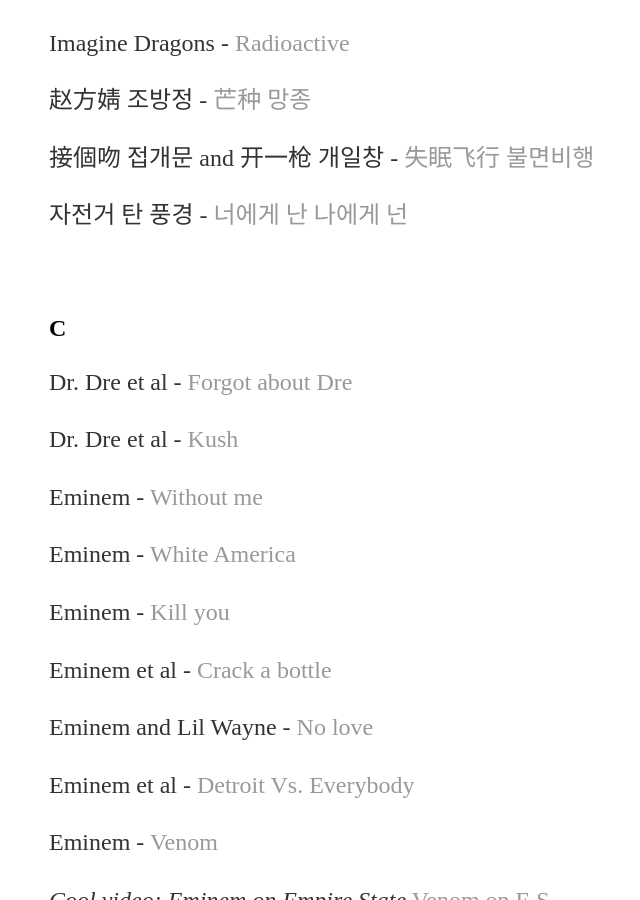
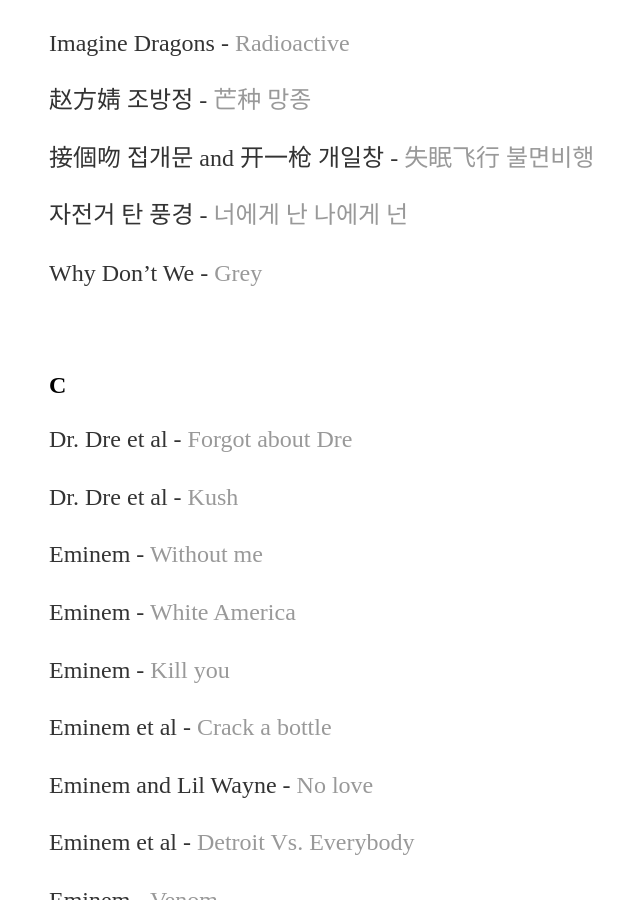
Before and after one commit to yjkweon24/yjkweon24.github.io, a Jekyll site: the page built from _posts/2018-10-23-songs-that-i-love.md, in a window 1280 px wide and 900 px high, scrolled down 7562 px. Shown: the whole window, without its empty margins (143-783 px from the left). Built offline with Jekyll 4.4.1, drawn with Linux system fonts in a browser that asks for light colours.

Commit message:
Update 2018-10-23-songs-that-i-love.md

```diff
--- a/_posts/2018-10-23-songs-that-i-love.md
+++ b/_posts/2018-10-23-songs-that-i-love.md
@@ -261,6 +261,8 @@
 
 자전거 탄 풍경 - [너에게 난 나에게 넌](https://youtu.be/5ysdHjaeGGU)
 
+Why Don't We - [Grey](https://youtu.be/1ox_P0H65XI)
+
 <br>
 
 ## C
```
